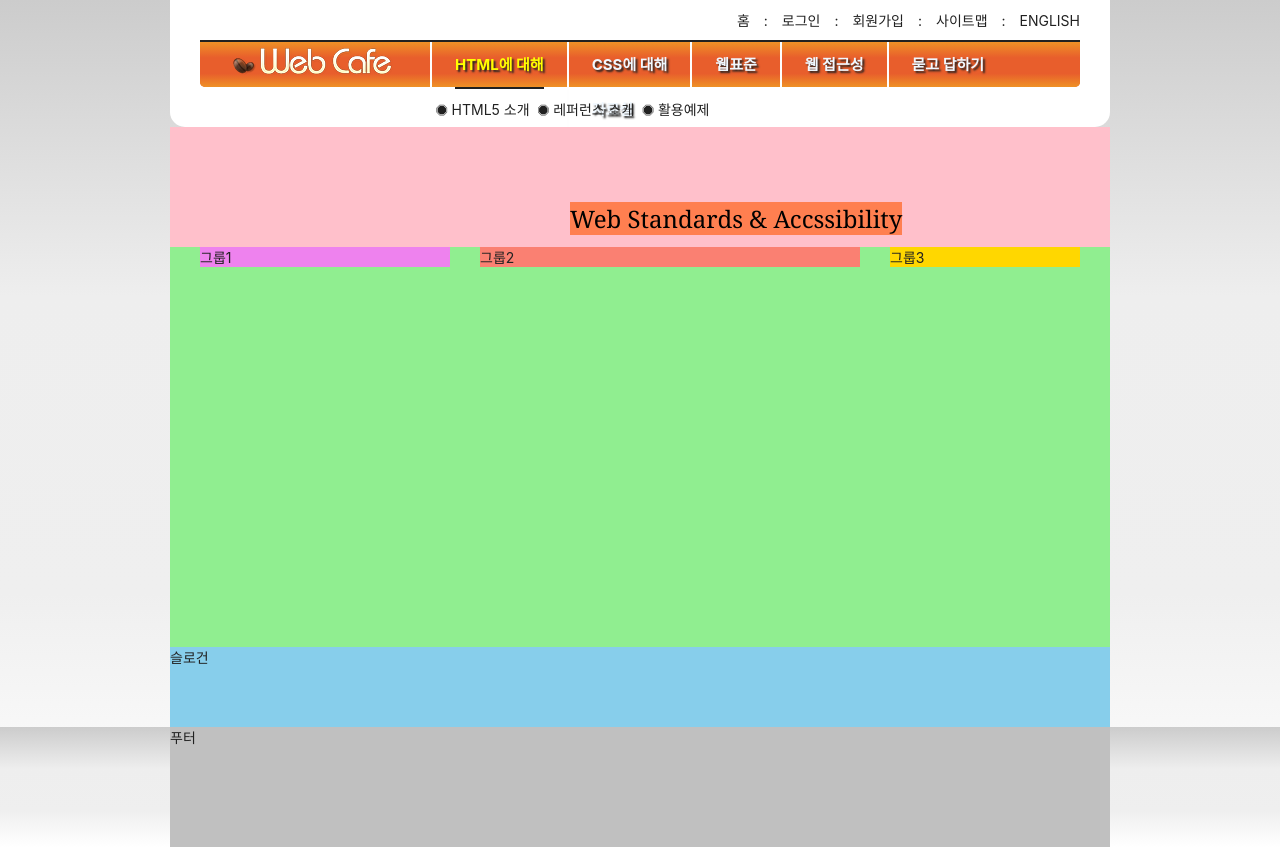
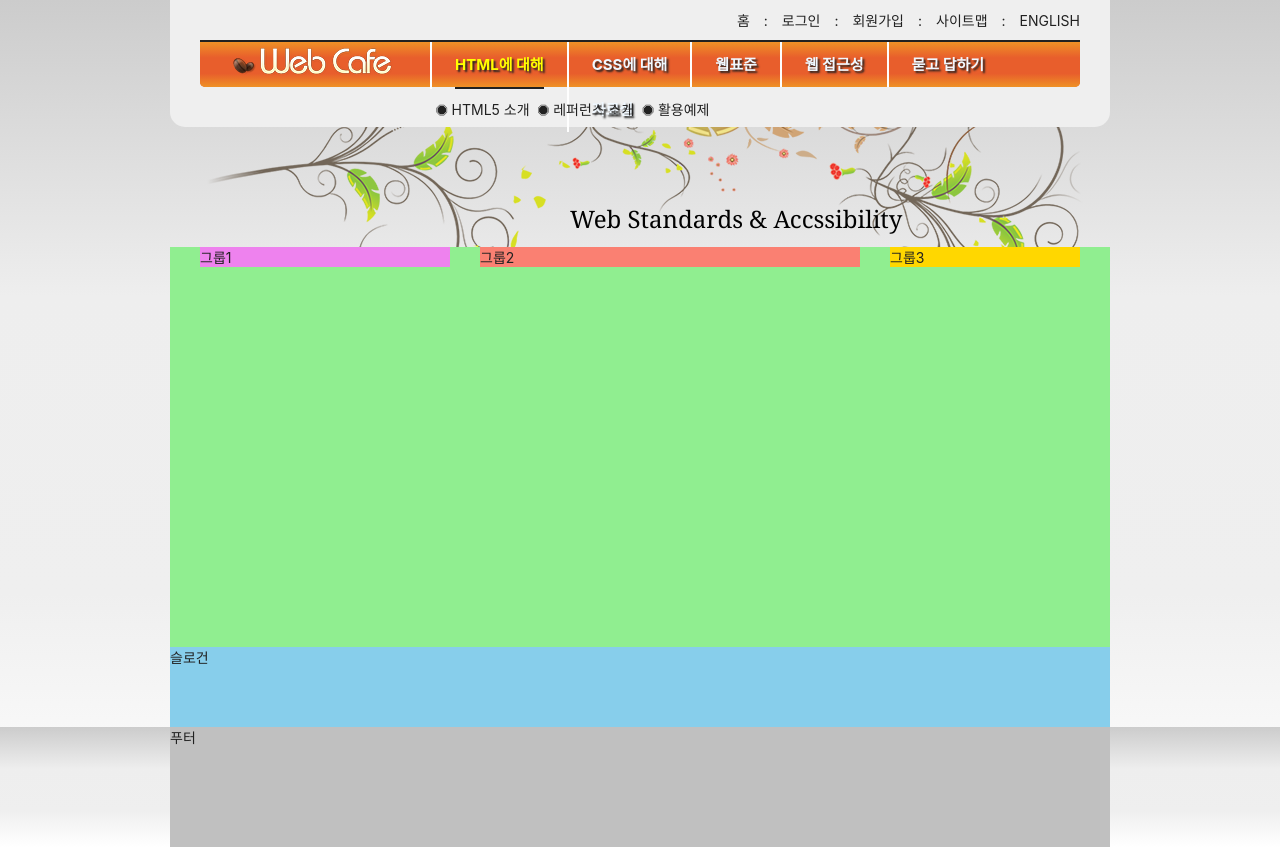
Before and after one commit to ovelute53/HTML5, a plain HTML site: page index.html in a window 1280 px wide. Drawn offline with Linux system fonts and the light colour scheme; a web font is replaced by a local one.

Commit message:
body area bgi 변경

```diff
--- a/styles/style.css
+++ b/styles/style.css
@@ -41,16 +41,17 @@ body {
   /* em, rem 단위를 사용해보기 */
   font-size: 1.4rem;
   color: #212121;
-  background: #ccc
-    linear-gradient(to bottom, #ccc 0%, #eee 35%, #efefef 70%, #fff 100%);
-  /* margin: 0;
-     -> 모든 브라우저는 고유의 agent stylesheet가 있다.
-     -> agenmt stylesheet의 margin값을 0으로 설정. */
   font-family: "Pretendard Variable", Pretendard, -apple-system,
     BlinkMacSystemFont, system-ui, Roboto, "Helvetica Neue", "Segoe UI",
     "Apple SD Gothic Neo", "Noto Sans KR", "Malgun Gothic", "Apple Color Emoji",
     "Segoe UI Emoji", "Segoe UI Symbol", sans-serif;
   font-weight: 400;
+  background: url(./images/bg_flower.png) no-repeat 50% 0,
+    #ccc linear-gradient(to bottom, #ccc 0%, #eee 35%, #efefef 70%, #fff 100%)
+      repeat 0 0;
+  /* margin: 0;
+     -> 모든 브라우저는 고유의 agent stylesheet가 있다.
+     -> agenmt stylesheet의 margin값을 0으로 설정. */
 }
 
 /* layout */
@@ -66,7 +67,7 @@ body {
 
 /* header */
 .header {
-  background: #fff;
+  background: #efefef;
   padding: 0 30px;
   border-radius: 0 0 15px 15px;
   position: relative;
@@ -241,7 +242,6 @@ body {
 }
 
 .visual {
-  background: pink;
   height: 120px;
   position: relative;
 }
@@ -252,7 +252,6 @@ body {
   animation-duration: 3000ms;
   animation-timing-function: ease-in-out;
   animation-fill-mode: forwards;
-  background-color: coral;
   position: absolute;
 }
 
```
